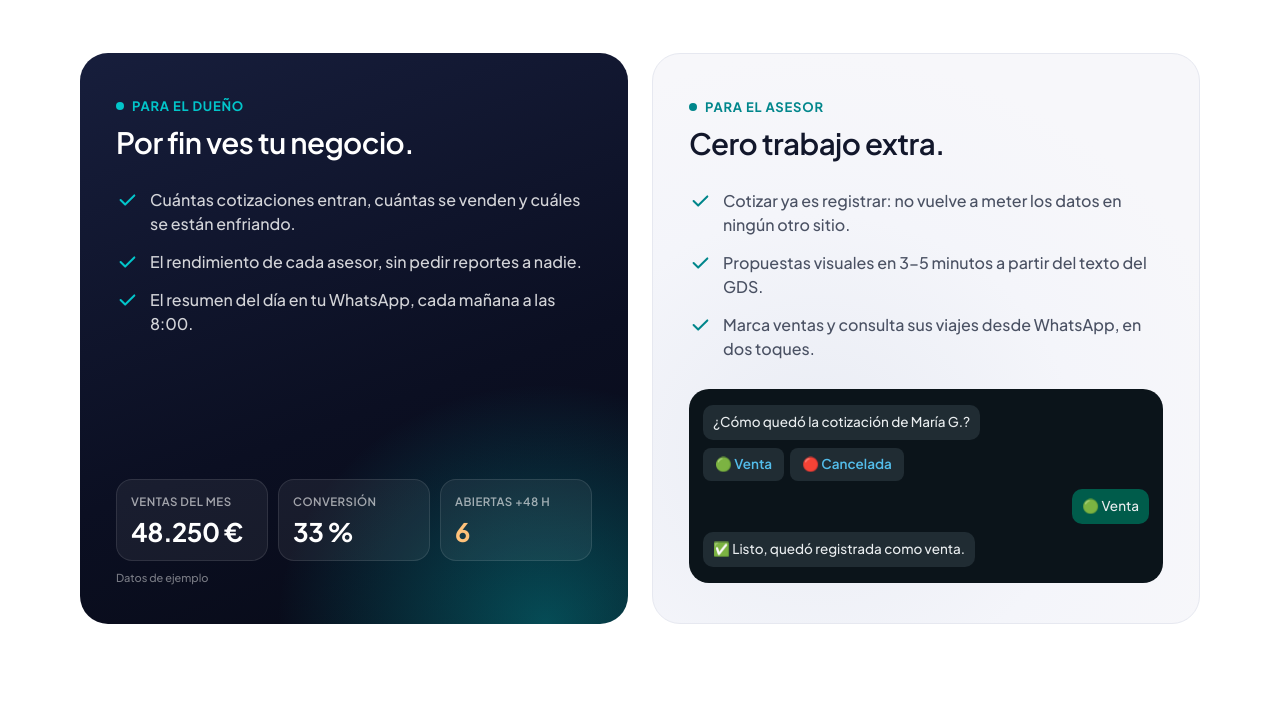
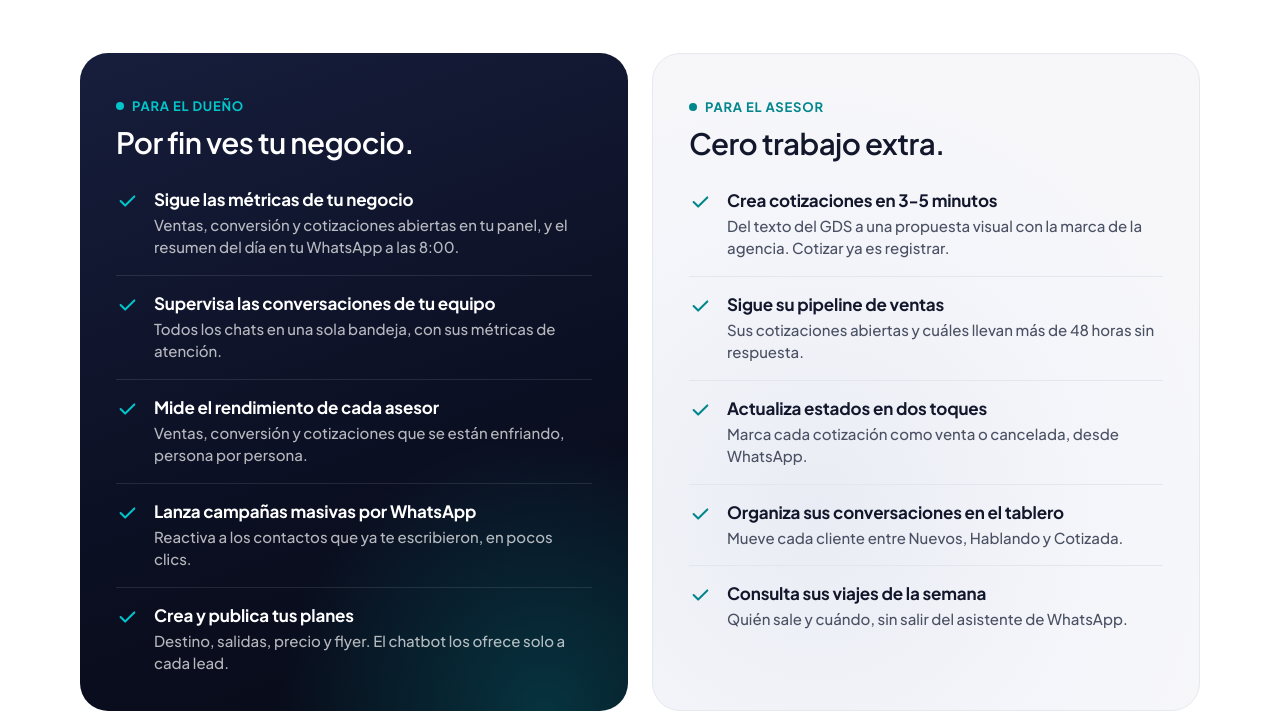
Before and after one commit to jblince/luzhero, a plain HTML site: page index.html in a window 1280 px wide. Shown: the part 3304-4020 px from the top of the page. Drawn offline with Linux system fonts and the light colour scheme.

Commit message:
Dueño y asesor: 5 funcionalidades por perfil en lugar de imágenes
Quita los indicadores y el mini chat de las tarjetas y los sustituye por
cinco funcionalidades concretas por perfil, con título y una línea de
explicación.

Co-Authored-By: Claude Opus 5.5 <noreply@anthropic.com>

```diff
--- a/index.html
+++ b/index.html
@@ -600,56 +600,49 @@ Selecciona la que haya tenido novedades.<time>10:15</time></div>
 <!-- ===== FIN SECCIÓN · EL CICLO COMERCIAL ===== -->
 <!-- ===== SECCIÓN · DUEÑO Y ASESOR ===== -->
 <style>
-.lzr{--tinta:#12172B;--suave:#4A5163;--lav:#00868B;--lav-cl:#02C5CA;--ambar:#F2A23A;
+.lzr{--tinta:#12172B;--suave:#4A5163;--turq:#00868B;--turq-cl:#02C5CA;
   font-family:'Plus Jakarta Sans',system-ui,sans-serif;color:var(--tinta);padding:112px 24px 104px}
 .lzr *{box-sizing:border-box;margin:0;padding:0}
 .lzr-cab{max-width:720px;margin:0 auto;text-align:center}
 .lzr-eti{font-size:14px;font-weight:600;letter-spacing:.08em;text-transform:uppercase;color:var(--suave);margin-bottom:18px}
 .lzr-h2{font-weight:600;font-size:clamp(30px,3.6vw,48px);line-height:1.1;letter-spacing:-.03em;text-wrap:balance}
-.lzr-h2 em{display:block;font-style:italic;font-weight:300;color:var(--lav)}
+.lzr-h2 em{display:block;font-style:italic;font-weight:300;color:var(--turq)}
 .lzr-sub{margin-top:16px;font-size:clamp(16px,1.4vw,19px);line-height:1.5;color:var(--suave)}
 .lzr-grid{max-width:1120px;margin:56px auto 0;display:grid;grid-template-columns:repeat(2,minmax(0,1fr));gap:24px}
-.lzr-card{border-radius:28px;padding:40px 36px;display:flex;flex-direction:column;gap:28px;position:relative;overflow:hidden}
+.lzr-card{border-radius:28px;padding:40px 36px 36px;display:flex;flex-direction:column;gap:28px;position:relative;overflow:hidden}
 .lzr-card h3{font-size:clamp(24px,2.3vw,30px);font-weight:600;letter-spacing:-.02em;line-height:1.15}
 .lzr-quien{display:inline-flex;align-items:center;gap:8px;font-size:13px;font-weight:700;letter-spacing:.06em;text-transform:uppercase;margin-bottom:12px}
 .lzr-quien i{width:8px;height:8px;border-radius:50%;display:block}
-.lzr-lista{list-style:none;display:flex;flex-direction:column;gap:14px}
-.lzr-lista li{display:grid;grid-template-columns:22px minmax(0,1fr);gap:12px;font-size:16px;line-height:1.5}
-.lzr-lista svg{width:22px;height:22px;margin-top:1px;fill:none;stroke-width:2.2;stroke-linecap:round;stroke-linejoin:round}
+.lzr-lista{list-style:none;display:flex;flex-direction:column}
+.lzr-lista li{display:grid;grid-template-columns:24px minmax(0,1fr);gap:14px;padding:16px 0;border-top:1px solid}
+.lzr-lista li:first-child{border-top:0;padding-top:0}
+.lzr-lista li:last-child{padding-bottom:0}
+.lzr-lista svg{width:22px;height:22px;margin-top:2px;fill:none;stroke-width:2.2;stroke-linecap:round;stroke-linejoin:round}
+.lzr-lista b{display:block;font-size:17px;font-weight:700;letter-spacing:-.01em;line-height:1.35}
+.lzr-lista span{display:block;font-size:15px;line-height:1.5;margin-top:3px}
 
 /* Dueño: tarjeta oscura */
-.lzr-dueno{color:#fff;background:radial-gradient(70% 60% at 85% 100%,rgba(2,197,202,.35) 0%,rgba(2,197,202,0) 70%),
+.lzr-dueno{color:#fff;background:radial-gradient(70% 60% at 85% 100%,rgba(2,197,202,.22) 0%,rgba(2,197,202,0) 70%),
   linear-gradient(160deg,#171E3C 0%,#0B0F22 60%,#070A16 100%)}
-.lzr-dueno .lzr-quien{color:var(--lav-cl)}
-.lzr-dueno .lzr-quien i{background:var(--lav-cl)}
-.lzr-dueno .lzr-lista li{color:rgba(255,255,255,.82)}
-.lzr-dueno .lzr-lista svg{stroke:var(--lav-cl)}
-.lzr-kpis{display:grid;grid-template-columns:repeat(3,minmax(0,1fr));gap:10px;margin-top:auto}
-.lzr-kpi{background:rgba(255,255,255,.06);border:1px solid rgba(255,255,255,.1);border-radius:16px;padding:14px 14px 12px}
-.lzr-kpi small{display:block;font-size:11.5px;font-weight:600;color:rgba(255,255,255,.6);text-transform:uppercase;letter-spacing:.04em}
-.lzr-kpi b{display:block;font-size:clamp(20px,2vw,26px);font-weight:700;letter-spacing:-.02em;margin-top:6px}
-.lzr-kpi.alerta b{color:#FFC27A}
-.lzr-nota{font-size:11px;color:rgba(255,255,255,.45);margin-top:-18px}
+.lzr-dueno .lzr-quien{color:var(--turq-cl)}
+.lzr-dueno .lzr-quien i{background:var(--turq-cl)}
+.lzr-dueno .lzr-lista li{border-color:rgba(255,255,255,.1)}
+.lzr-dueno .lzr-lista span{color:rgba(255,255,255,.7)}
+.lzr-dueno .lzr-lista svg{stroke:var(--turq-cl)}
 
-/* Asesor: la versión clara de la tarjeta del dueño (lila muy suave con degradado) */
-.lzr-asesor{background:radial-gradient(80% 70% at 30% 70%,#E9ECF4 0%,#F4F5FA 60%,#F7F7FA 100%);
-  border:1px solid #E6E8F0}
-.lzr-asesor .lzr-quien{color:var(--lav)}
-.lzr-asesor .lzr-quien i{background:var(--lav)}
-.lzr-asesor .lzr-lista li{color:var(--suave)}
-.lzr-asesor .lzr-lista svg{stroke:var(--lav)}
-.lzr-chat{margin-top:auto;background:#0B141A;border-radius:20px;padding:16px 14px;display:flex;flex-direction:column;gap:8px;font-size:13.5px;line-height:1.4;color:#E9EDEF}
-.lzr-m{max-width:85%;border-radius:10px;padding:8px 10px;background:#202C33;align-self:flex-start}
-.lzr-m.yo{background:#005C4B;align-self:flex-end}
-.lzr-bts{display:flex;gap:6px;align-self:flex-start}
-.lzr-bts span{background:#202C33;color:#53BDEB;border-radius:8px;padding:7px 12px;font-weight:600}
+/* Asesor: gris muy claro con degradado */
+.lzr-asesor{background:radial-gradient(80% 70% at 30% 70%,#E9ECF4 0%,#F4F5FA 60%,#F7F7FA 100%);border:1px solid #E6E8F0}
+.lzr-asesor .lzr-quien{color:var(--turq)}
+.lzr-asesor .lzr-quien i{background:var(--turq)}
+.lzr-asesor .lzr-lista li{border-color:#E3E6EE}
+.lzr-asesor .lzr-lista span{color:var(--suave)}
+.lzr-asesor .lzr-lista svg{stroke:var(--turq)}
 
 @media (max-width:900px){
   .lzr{padding:80px 16px 72px}
   .lzr-grid{grid-template-columns:minmax(0,1fr);gap:16px;margin-top:40px}
-  .lzr-card{padding:32px 24px;border-radius:24px}
+  .lzr-card{padding:32px 24px 28px;border-radius:24px}
 }
-@media (max-width:420px){.lzr-kpis{grid-template-columns:minmax(0,1fr) minmax(0,1fr)}.lzr-kpi:first-child{grid-column:1 / -1}}
 </style>
 
 <section class="lzr" id="dueno-asesor" aria-labelledby="lzr-titulo">
@@ -666,16 +659,12 @@ Selecciona la que haya tenido novedades.<time>10:15</time></div>
         <h3>Por fin ves tu negocio.</h3>
       </div>
       <ul class="lzr-lista">
-        <li><svg viewBox="0 0 24 24" aria-hidden="true"><path d="M5 12l5 5L20 7"/></svg><span>Cuántas cotizaciones entran, cuántas se venden y cuáles se están enfriando.</span></li>
-        <li><svg viewBox="0 0 24 24" aria-hidden="true"><path d="M5 12l5 5L20 7"/></svg><span>El rendimiento de cada asesor, sin pedir reportes a nadie.</span></li>
-        <li><svg viewBox="0 0 24 24" aria-hidden="true"><path d="M5 12l5 5L20 7"/></svg><span>El resumen del día en tu WhatsApp, cada mañana a las 8:00.</span></li>
+        <li><svg viewBox="0 0 24 24" aria-hidden="true"><path d="M5 12l5 5L20 7"/></svg><div><b>Sigue las métricas de tu negocio</b><span>Ventas, conversión y cotizaciones abiertas en tu panel, y el resumen del día en tu WhatsApp a las 8:00.</span></div></li>
+        <li><svg viewBox="0 0 24 24" aria-hidden="true"><path d="M5 12l5 5L20 7"/></svg><div><b>Supervisa las conversaciones de tu equipo</b><span>Todos los chats en una sola bandeja, con sus métricas de atención.</span></div></li>
+        <li><svg viewBox="0 0 24 24" aria-hidden="true"><path d="M5 12l5 5L20 7"/></svg><div><b>Mide el rendimiento de cada asesor</b><span>Ventas, conversión y cotizaciones que se están enfriando, persona por persona.</span></div></li>
+        <li><svg viewBox="0 0 24 24" aria-hidden="true"><path d="M5 12l5 5L20 7"/></svg><div><b>Lanza campañas masivas por WhatsApp</b><span>Reactiva a los contactos que ya te escribieron, en pocos clics.</span></div></li>
+        <li><svg viewBox="0 0 24 24" aria-hidden="true"><path d="M5 12l5 5L20 7"/></svg><div><b>Crea y publica tus planes</b><span>Destino, salidas, precio y flyer. El chatbot los ofrece solo a cada lead.</span></div></li>
       </ul>
-      <div class="lzr-kpis" aria-hidden="true">
-        <div class="lzr-kpi"><small>Ventas del mes</small><b>48.250 €</b></div>
-        <div class="lzr-kpi"><small>Conversión</small><b>33 %</b></div>
-        <div class="lzr-kpi alerta"><small>Abiertas +48 h</small><b>6</b></div>
-      </div>
-      <p class="lzr-nota" aria-hidden="true">Datos de ejemplo</p>
     </article>
 
     <article class="lzr-card lzr-asesor">
@@ -684,16 +673,12 @@ Selecciona la que haya tenido novedades.<time>10:15</time></div>
         <h3>Cero trabajo extra.</h3>
       </div>
       <ul class="lzr-lista">
-        <li><svg viewBox="0 0 24 24" aria-hidden="true"><path d="M5 12l5 5L20 7"/></svg><span>Cotizar ya es registrar: no vuelve a meter los datos en ningún otro sitio.</span></li>
-        <li><svg viewBox="0 0 24 24" aria-hidden="true"><path d="M5 12l5 5L20 7"/></svg><span>Propuestas visuales en 3-5 minutos a partir del texto del GDS.</span></li>
-        <li><svg viewBox="0 0 24 24" aria-hidden="true"><path d="M5 12l5 5L20 7"/></svg><span>Marca ventas y consulta sus viajes desde WhatsApp, en dos toques.</span></li>
+        <li><svg viewBox="0 0 24 24" aria-hidden="true"><path d="M5 12l5 5L20 7"/></svg><div><b>Crea cotizaciones en 3-5 minutos</b><span>Del texto del GDS a una propuesta visual con la marca de la agencia. Cotizar ya es registrar.</span></div></li>
+        <li><svg viewBox="0 0 24 24" aria-hidden="true"><path d="M5 12l5 5L20 7"/></svg><div><b>Sigue su pipeline de ventas</b><span>Sus cotizaciones abiertas y cuáles llevan más de 48 horas sin respuesta.</span></div></li>
+        <li><svg viewBox="0 0 24 24" aria-hidden="true"><path d="M5 12l5 5L20 7"/></svg><div><b>Actualiza estados en dos toques</b><span>Marca cada cotización como venta o cancelada, desde WhatsApp.</span></div></li>
+        <li><svg viewBox="0 0 24 24" aria-hidden="true"><path d="M5 12l5 5L20 7"/></svg><div><b>Organiza sus conversaciones en el tablero</b><span>Mueve cada cliente entre Nuevos, Hablando y Cotizada.</span></div></li>
+        <li><svg viewBox="0 0 24 24" aria-hidden="true"><path d="M5 12l5 5L20 7"/></svg><div><b>Consulta sus viajes de la semana</b><span>Quién sale y cuándo, sin salir del asistente de WhatsApp.</span></div></li>
       </ul>
-      <div class="lzr-chat" aria-hidden="true">
-        <div class="lzr-m">¿Cómo quedó la cotización de María G.?</div>
-        <div class="lzr-bts"><span>🟢 Venta</span><span>🔴 Cancelada</span></div>
-        <div class="lzr-m yo">🟢 Venta</div>
-        <div class="lzr-m">✅ Listo, quedó registrada como venta.</div>
-      </div>
     </article>
   </div>
 </section>
```
